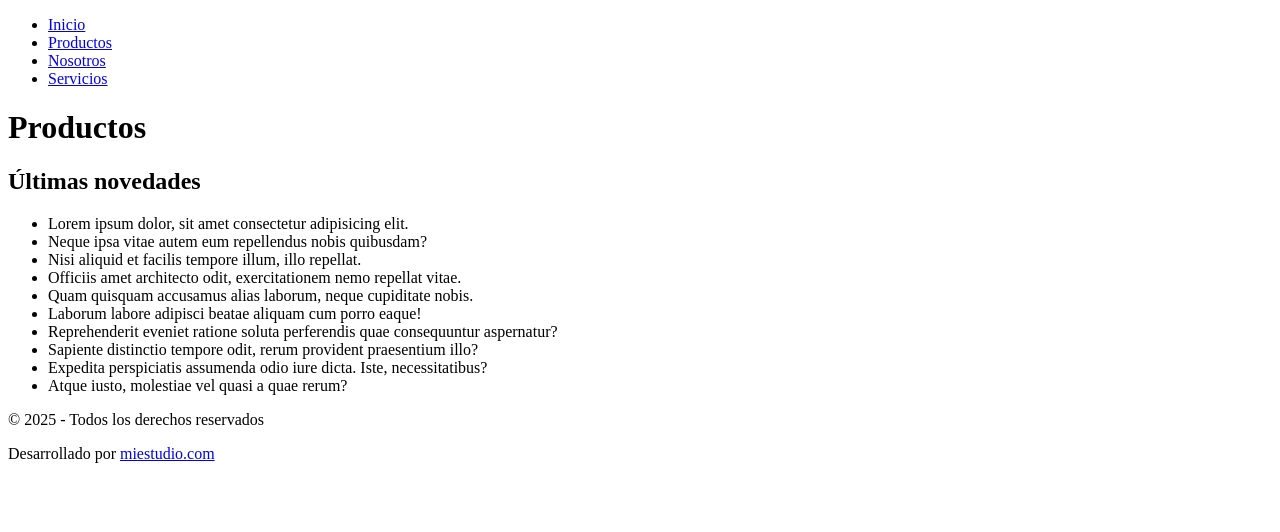
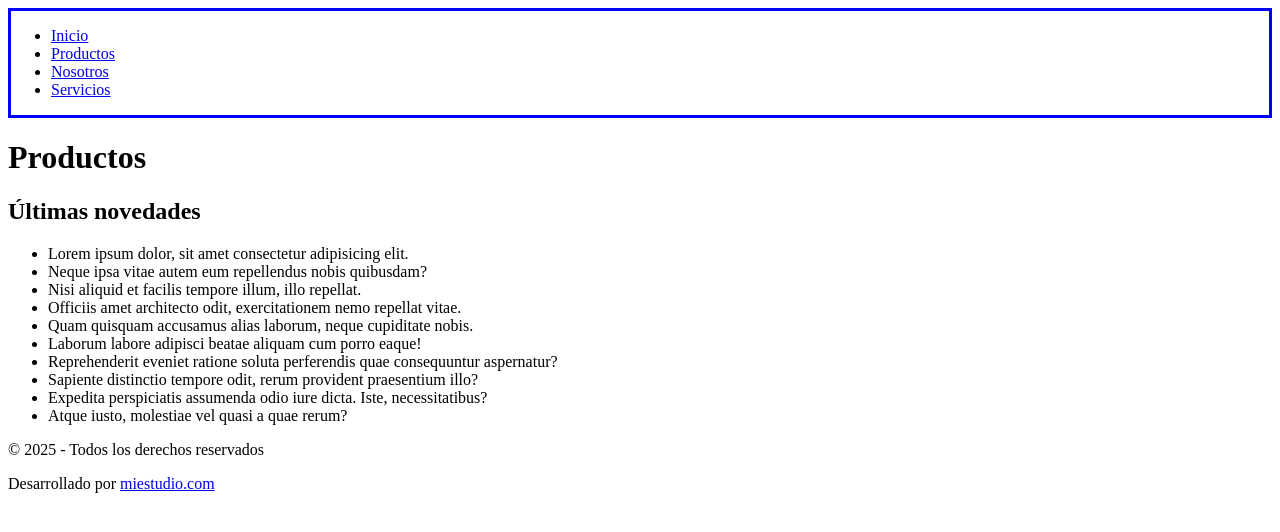
Before and after one commit to jdrjuan/sitio-web-2, a plain HTML site: page productos.html in a window 1280 px wide. Drawn offline with Linux system fonts and the light colour scheme.

Commit message:
Vincula todos los HTML con navbar.css

```diff
--- /dev/null
+++ b/css/navbar.css
@@ -0,0 +1,3 @@
+nav {
+    border: 3px solid blue;
+}
--- a/productos.html
+++ b/productos.html
@@ -4,6 +4,7 @@
     <meta charset="UTF-8">
     <meta name="viewport" content="width=device-width, initial-scale=1.0">
     <meta name="description" content="Página de inicio del sitio web, donde se presenta información general y enlaces a otras secciones.">
+    <link rel="stylesheet" href="css/navbar.css">
     <title>Productos</title>
 </head>
 <body>
```
Also changed, not shown: index.html (+1 -0 lines), nosotros.html (+1 -0 lines), servicios.html (+1 -0 lines).
